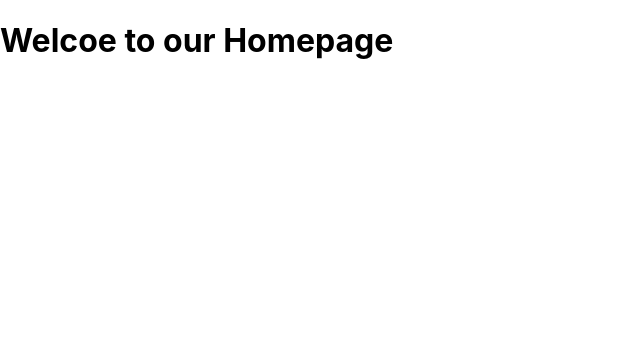
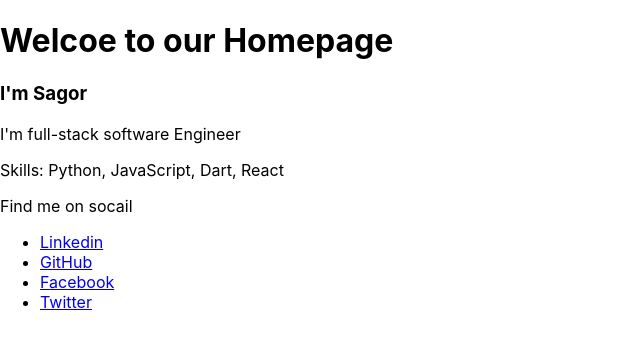
Before and after one commit to mbrsagor/youReacker, a React (Create React App) app: page / in a window 1280 px wide. Shown: the top 346 px of the page, without its empty margins (0-640 px from the left). Built offline with nearby package versions, Linux system fonts and the light colour scheme.

Commit message:
Add profile component

```diff
--- a/src/components/App.jsx
+++ b/src/components/App.jsx
@@ -1,9 +1,17 @@
 import React from 'react';
+import Profile from './profile';
 
 class App extends React.Component {
     render() {
         return (
-            <h1>Welcoe to our Homepage</h1>
+            <div class="container">
+                <div className="row">
+                    <div className="col-md-6 offset-3">
+                        <h1>Welcoe to our Homepage</h1>
+                        <Profile />
+                    </div>
+                </div>
+            </div>
         )
     }
 }
--- /dev/null
+++ b/src/components/profile/index.jsx
@@ -0,0 +1,23 @@
+import React from 'react'
+
+class Profile extends React.Component {
+
+    render() {
+        return (
+            <div>
+                <h3>I'm Sagor</h3>
+                <p>I'm full-stack software Engineer</p>
+                <p>Skills: Python, JavaScript, Dart, React</p>
+                <p>Find me on socail</p>
+                <ul>
+                    <li><a href="https//linkedin.com/mbrsagor">Linkedin</a></li>
+                    <li><a href="https//github.com/mbrsagor">GitHub</a></li>
+                    <li><a href="https//facebook.com/mbrsagor">Facebook</a></li>
+                    <li><a href="https//twitter.com/mbrsagor">Twitter</a></li>
+                </ul>
+            </div>
+        )
+    }
+}
+
+export default Profile;
```
